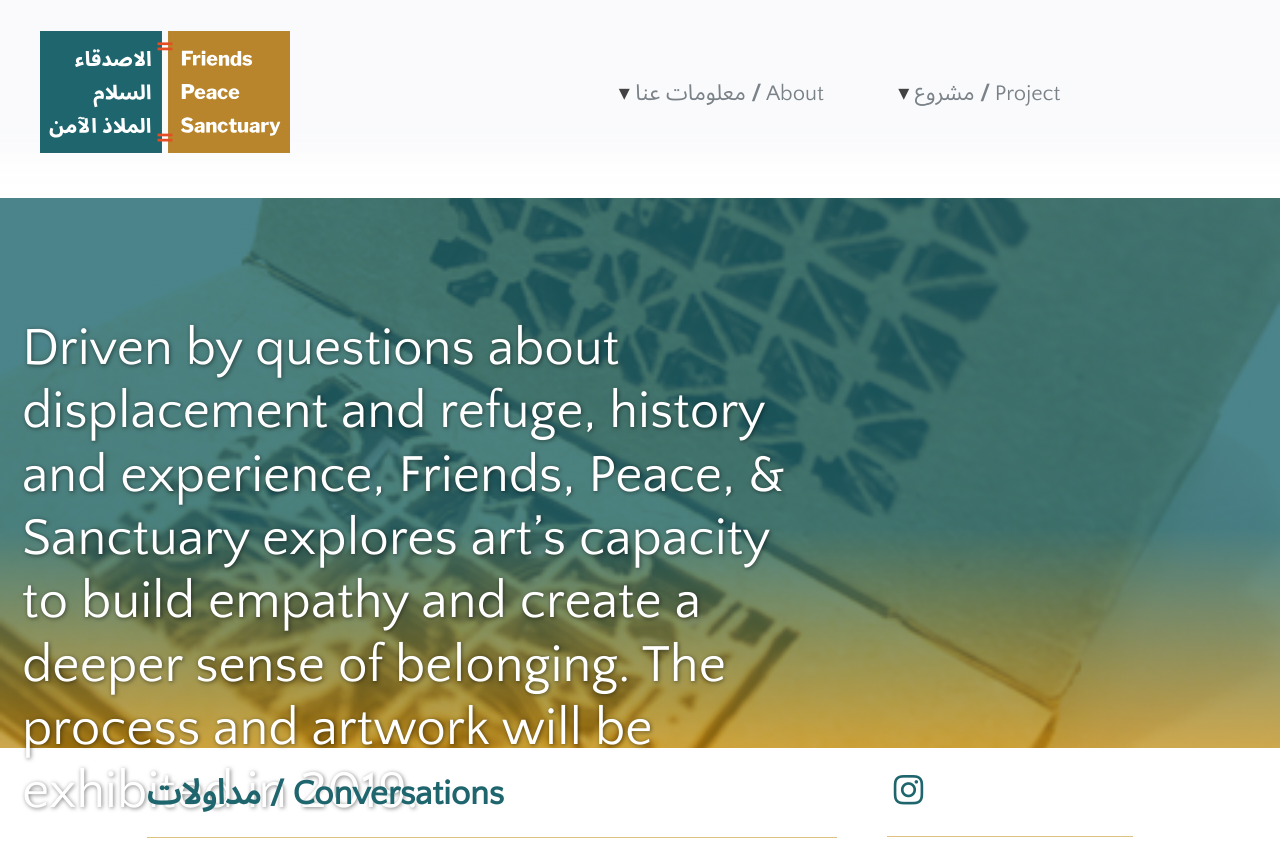
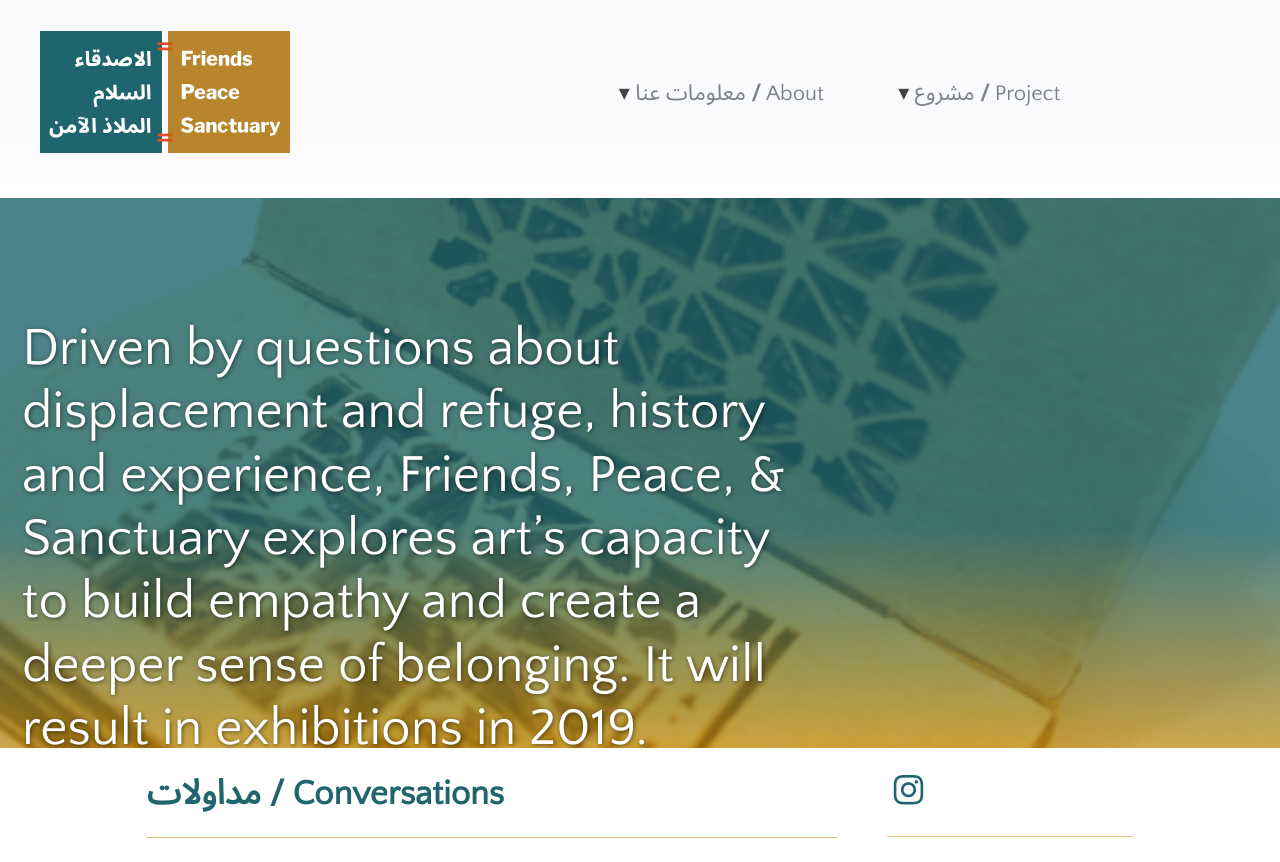
Before and after one commit to swat-ds/fps.swarthmore.edu, a Jekyll site: the page built from index.html, in a window 1280 px wide and 900 px high, cut to the strip 0-862 px from the top of the window. Built offline with Jekyll 4.4.1, drawn with Linux system fonts in a browser that asks for light colours; the list of posts is cut into pages by our own code; comment, search, counter and statistics services are not loaded.

Commit message:
Update index.html

```diff
--- a/index.html
+++ b/index.html
@@ -7,8 +7,7 @@ header: true
 excerpt: >-
   Driven by questions about displacement and refuge, history and experience,
   Friends, Peace, &amp; Sanctuary explores art’s capacity to build empathy and
-  create a deeper sense of belonging. The process and artwork will be exhibited
-  in 2019.
+  create a deeper sense of belonging. It will result in exhibitions in 2019.
 include_categories:
   - conversations
   - works
```
